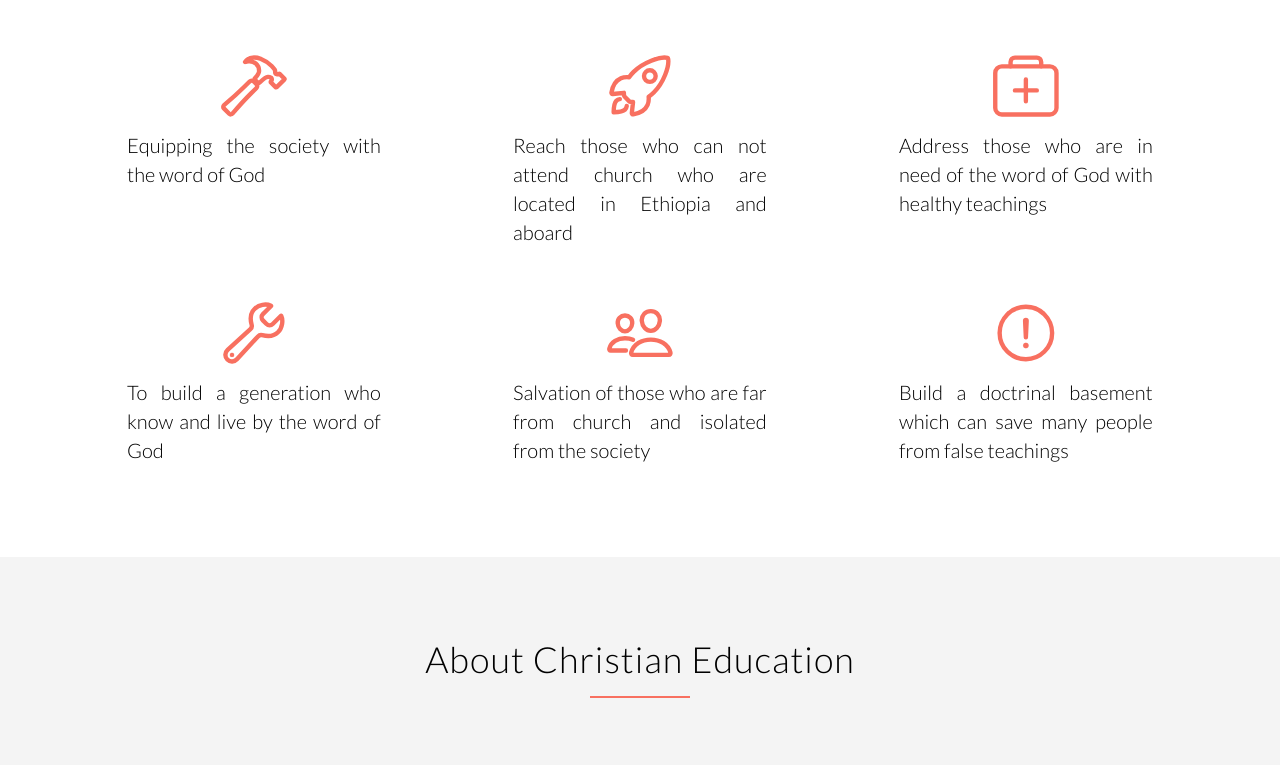
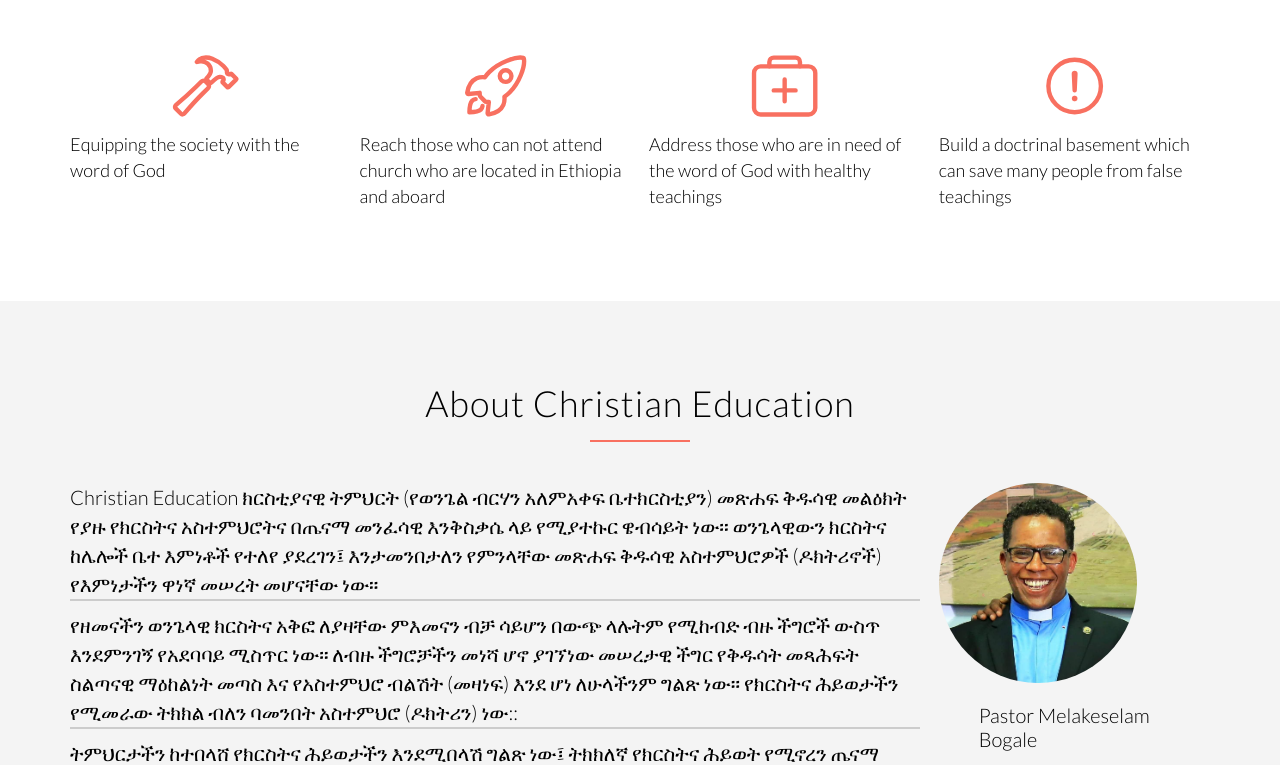
Before and after one commit to NebyuSamuel/Christian_Education, a plain HTML site: page index.html in a window 1280 px wide. Shown: the part 960-1725 px from the top of the page. Drawn offline with nearby package versions, Linux system fonts and the light colour scheme.

Commit message:
css update

```diff
--- a/index.html
+++ b/index.html
@@ -53,42 +53,27 @@
       <!-- Services -->
 
       <div class="row">
-        <div class="col span-1-of-3 box">
+        <div class="col span-1-of-4 box">
           <ion-icon name="hammer-outline" class="icon-big"></ion-icon>
           <p class="services-text"> Equipping the society with the word of God </p>
         </div>
 
-        <div class="col span-1-of-3 box">
+        <div class="col span-1-of-4 box">
           <ion-icon name="rocket-outline" class="icon-big"></ion-icon>
           <p class="services-text"> Reach those who can not attend church who are located in Ethiopia and aboard </p>
         </div>
 
 
-        <div class="col span-1-of-3 box">
+        <div class="col span-1-of-4 box">
           <ion-icon name="medkit-outline" class="icon-big"></ion-icon>
           <p class="services-text"> Address those who are in need of the word of God with healthy teachings </p>
         </div>
-      </div>
 
-
-      <div class="row">
-        <div class="col span-1-of-3 box">
-          <ion-icon name="build-outline" class="icon-big"></ion-icon>
-          <p class="services-text"> To build a generation who know and live by the word of God </p>
-        </div>
-
-        <div class="col span-1-of-3 box">
-          <ion-icon name="people-outline" class="icon-big"></ion-icon>
-          <p class="services-text"> Salvation of those who are far from church and isolated from the society </p>
-        </div>
-
-
-        <div class="col span-1-of-3 box">
+        <div class="col span-1-of-4 box">
           <ion-icon name="alert-circle-outline" class="icon-big"></ion-icon>
           <p class="services-text"> Build a doctrinal basement which can save many people from false teachings </p>
         </div>
       </div>
-
       <!-- End of services -->
 
     </section>
@@ -107,7 +92,7 @@
 
       <!-- about content -->
       <div class="row">
-        <div class="col span-3-of-4 box ">
+        <div class="col span-3-of-4 about-box">
           <div class="parts">
             <p class="about-text">
               Christian Education ክርስቲያናዊ ትምህርት (የወንጌል ብርሃን አለምአቀፍ ቤተክርስቲያን) መጽሐፍ ቅዱሳዊ መልዕክት የያዙ የክርስትና አስተምህሮትና በጤናማ መንፈሳዊ እንቅስቃሴ ላይ የሚያተኩር  ዌብሳይት  ነው፡፡
@@ -134,7 +119,7 @@
           </div>
 
         </div>
-        <div class="col span-1-of-4 box">
+        <div class="col span-1-of-4 about-box">
           <a href="resources/img/mele-min.jpg" class="author"> <img src="resources/img/mele-min.jpg" alt="Pastor Melakselam" class="author-pic"></a>
           <p class="author-name"> Pastor Melakeselam Bogale </p>
         </div>
@@ -156,7 +141,7 @@
 
       <!-- who section content -->
       <div class="row">
-        <div class="col span-1-of-3 box">
+        <div class="col span-1-of-3 who-box">
           <a href="resources/img/mele-min.jpg" class="who-link"> <img src="resources/img/mele-min.jpg" alt="Pastor Melakselam" class="who-pic"></a>
           <div class="who-features">
             <ion-icon name="person-outline" class="icon-small"></ion-icon> Pastor Melakeselam Bogale
@@ -169,7 +154,7 @@
           </div>
         </div>
 
-        <div class="col span-1-of-3 box">
+        <div class="col span-1-of-3 who-box">
           <a href="resources/img/bini-min.jpg" class="who-link"> <img src="resources/img/bini-min.jpg" alt="Pastor Biniyam" class="who-pic"></a>
           <div class="who-features">
             <ion-icon name="person-outline" class="icon-small"></ion-icon> Pastor Biniyam Negash
@@ -182,7 +167,7 @@
           </div>
         </div>
 
-        <div class="col span-1-of-3 box">
+        <div class="col span-1-of-3 who-box">
           <a href="resources/img/daniel-mini.jpg" class="who-link"> <img src="resources/img/daniel-mini.jpg" alt="Mr Daniel" class="who-pic"></a>
           <div class="who-features">
             <ion-icon name="person-outline" class="icon-small"></ion-icon> Mr Daniel Asefa
--- a/resources/css/queries.css
+++ b/resources/css/queries.css
@@ -0,0 +1,3 @@
+@media only screen and (max-width : 1200px){
+
+}
--- a/resources/css/style.css
+++ b/resources/css/style.css
@@ -127,13 +127,14 @@ h2::after {
 }
 
 .box {
-  padding: 0 5%;
+  padding: 0;
   margin-top: 40px;
 }
 
 .services-text {
+  font-size: 90%;
   line-height: 145%;
-  text-align: justify;
+
 }
 
 .icon-big {
@@ -180,16 +181,19 @@ h2::after {
 
 .author-name {
   margin-top: 20px;
-  text-align: center;
+  text-align: left;
   margin-left: 40px;
 }
 
 /* End of about section */
 
 /* Who are we section */
+.who-box {
+padding: 6%;
+}
 .who-pic {
   height: 200px;
-  width: 100%;
+  width: 200px;
   border-radius: 50%;
   margin-bottom: 20px;
 }
```
